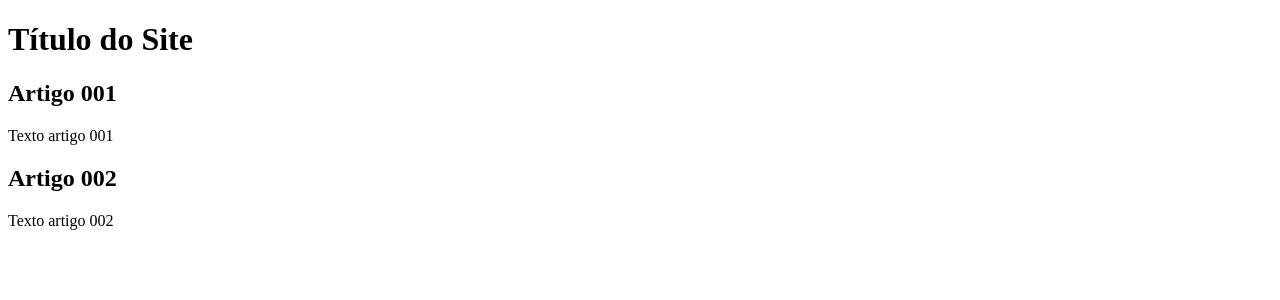
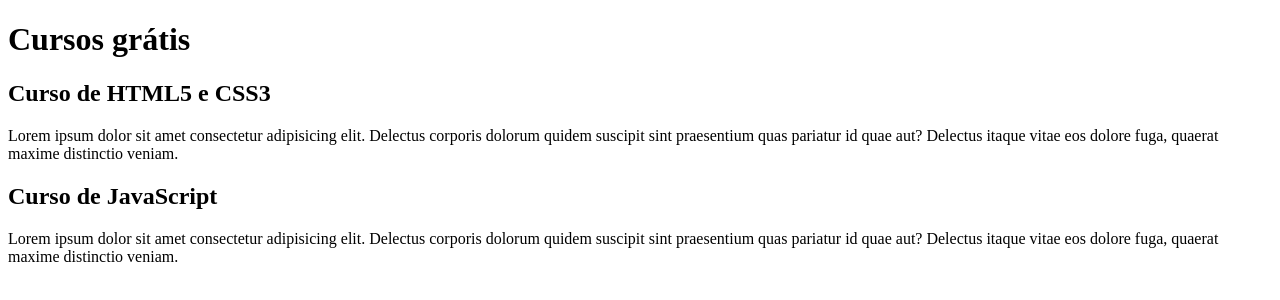
Before and after one commit to marciufilho94/projeto-site, a plain HTML site: page index.html in a window 1280 px wide. Drawn offline with Linux system fonts and the light colour scheme.

Commit message:
comecei a escrever conteúdo

```diff
--- a/index.html
+++ b/index.html
@@ -9,15 +9,15 @@
 <body>
     <main>
         <header>
-            <h1>Título do Site</h1>
+            <h1>Cursos grátis</h1>
         </header>
         <article>
-            <h2>Artigo 001</h2>
-            <p>Texto artigo 001</p>
+            <h2>Curso de HTML5 e CSS3</h2>
+            <p>Lorem ipsum dolor sit amet consectetur adipisicing elit. Delectus corporis dolorum quidem suscipit sint praesentium quas pariatur id quae aut? Delectus itaque vitae eos dolore fuga, quaerat maxime distinctio veniam.</p>
         </article>
         <article>
-            <h2>Artigo 002</h2>
-            <p>Texto artigo 002</p>
+            <h2>Curso de JavaScript</h2>
+            <p>Lorem ipsum dolor sit amet consectetur adipisicing elit. Delectus corporis dolorum quidem suscipit sint praesentium quas pariatur id quae aut? Delectus itaque vitae eos dolore fuga, quaerat maxime distinctio veniam.</p>
         </article>
 
     </main>
```
